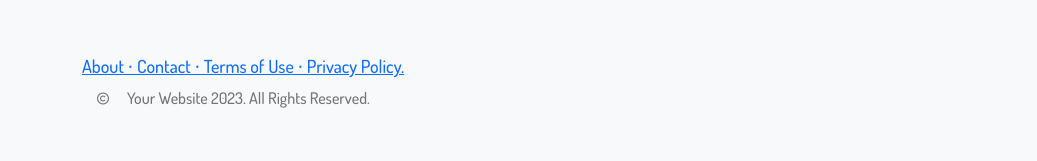
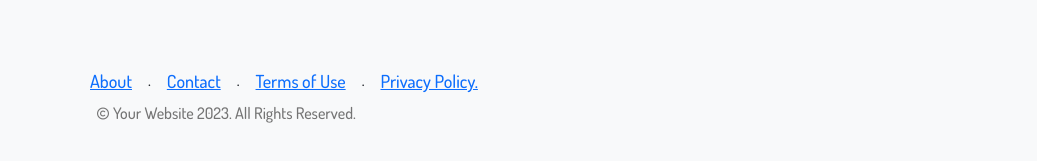
Before and after one commit to Zemile30/test, a plain HTML site: page index.html in a window 1280 px wide. Shown: the part 3210-3371 px from the top of the page, 0-1037 px from the left. Drawn offline with nearby package versions, Linux system fonts and the light colour scheme.

Commit message:
unfooter

```diff
--- a/_footer.sass
+++ b/_footer.sass
@@ -2,22 +2,30 @@ footer
     background-color: #f8f9fa
     padding: 60px 0
     .box
-        .textbox
-            h2
-                color: #0d6efd
-                font-size: 18px
-                text-decoration: underline
-                margin-bottom: 15px
+        ul
+            display: flex
+            li
+                margin: 15px 8px
+                a
+                    color: #0d6efd
+                    font-size: 18px
+                    text-decoration: underline
+                &:hover
+                    a
+                        cursor: pointer
+
         .minibox
             .icon
                 font-size: 12px
                 color: rgba(116, 116, 116, 1)
                 padding-top: 3px
-            h3
+            p
                 font-size: 16px
-                margin-left: 3px
+                margin-left: -11px
                 color: rgba(116, 116, 116, 1)
         .icon
             font-size: 28px
             color: #0d6efd
             margin: 0 15px
+    @media (max-width: 992px)
+        .box
--- a/index.html
+++ b/index.html
@@ -227,14 +227,28 @@
             <div class="row">
                 <div class="col-lg-6 col-md-12 d-flex align-items-center">
                     <div class="box">
-                        <div class="textbox">
-                            <h2>About ⋅ Contact ⋅ Terms of Use ⋅ Privacy Policy.</h2>
-                        </div>
+                        <ul>
+                            <li>
+                                <a href="#!">About</a>
+                            </li>
+                            <li>.</li>
+                            <li>
+                                <a href="#!">Contact</a>
+                            </li>
+                            <li>.</li>
+                            <li>
+                                <a href="#!">Terms of Use</a>
+                            </li>
+                            <li>.</li>
+                            <li>
+                                <a href="#!">Privacy Policy.</a>
+                            </li>
+                        </ul>
                         <div class="minibox d-flex">
                             <div class="icon">
                                 <i class="fa-regular fa-copyright"></i>
                             </div>
-                            <h3>Your Website 2023. All Rights Reserved.</h3>
+                            <p>Your Website 2023. All Rights Reserved.</p>
                         </div>
                     </div>
                 </div>
```
Also changed, not shown: style.css, 1 other file.
